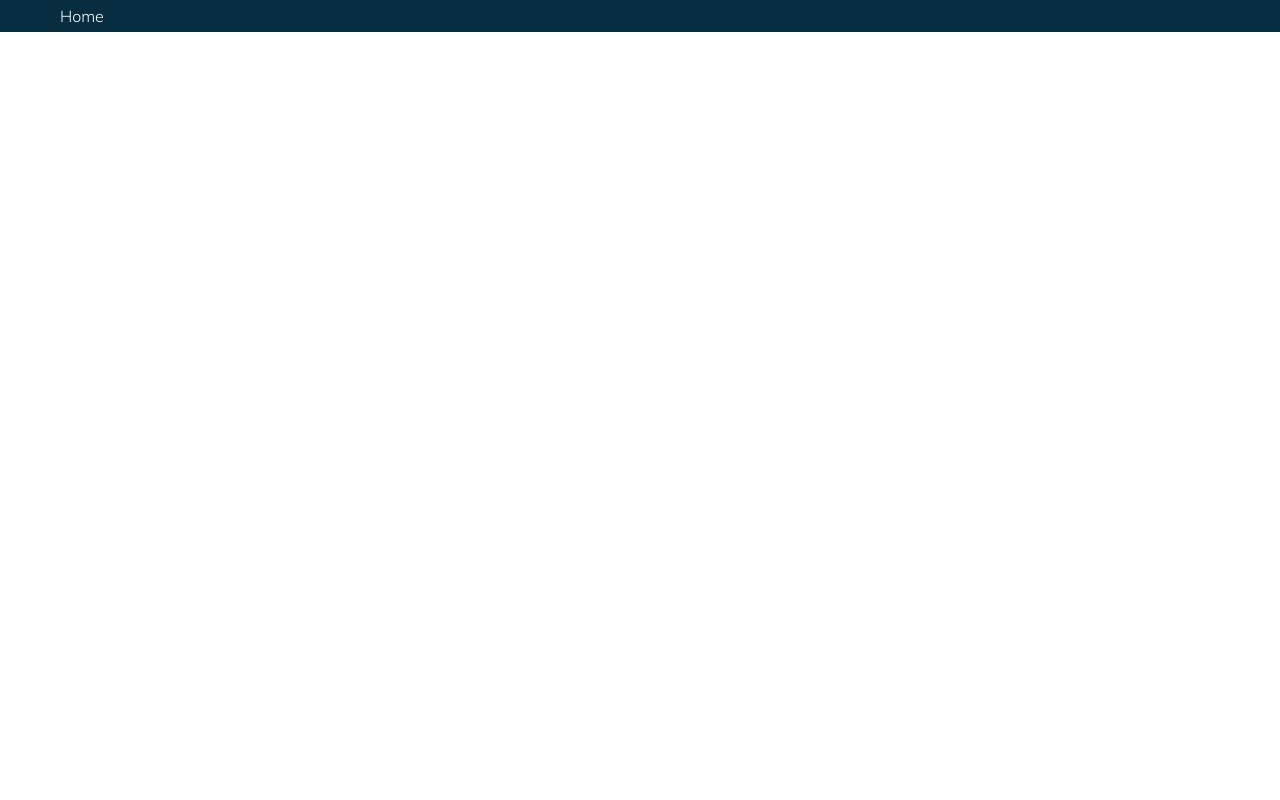
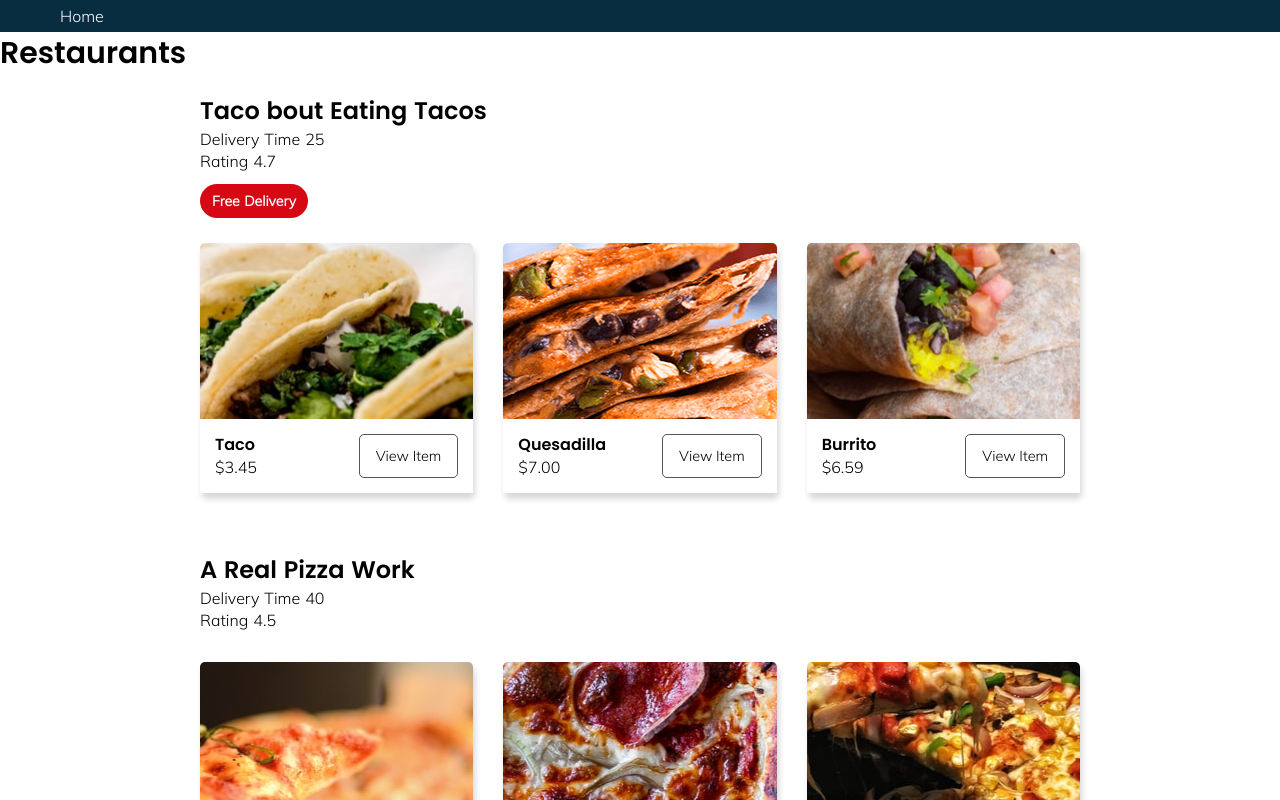
Before and after one commit to LeonNimoy/nuxtfoodapp, a Nuxt app: page /restaurants in a window 1280 px wide. Before the commit this address had no page. Shown: the top 800 px of the page. Built offline with nearby package versions, Linux system fonts and the light colour scheme.

Commit message:
feat: create restaurants.vue page

```diff
--- /dev/null
+++ b/pages/restaurants.vue
@@ -0,0 +1,18 @@
+<template>
+  <main class="container restaurant">
+    <h1>Restaurants</h1>
+    <AppRestaurantinfo/>
+  </main>
+</template>
+
+<script>
+import AppRestaurantinfo from "~/components/AppRestaurantinfo";
+
+export default {
+  components: {
+    AppRestaurantinfo
+  }
+};
+</script>
+
+<style lang="scss" scoped></style>
```
